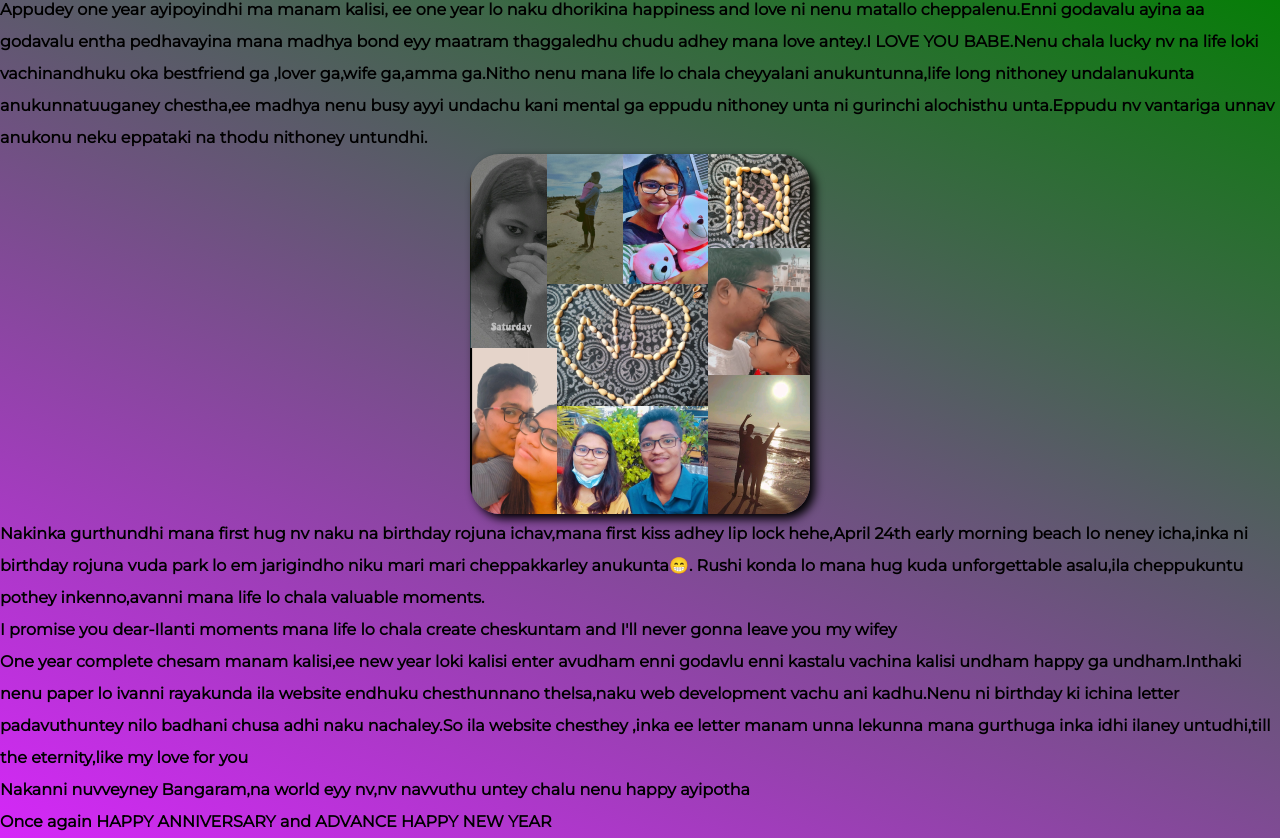
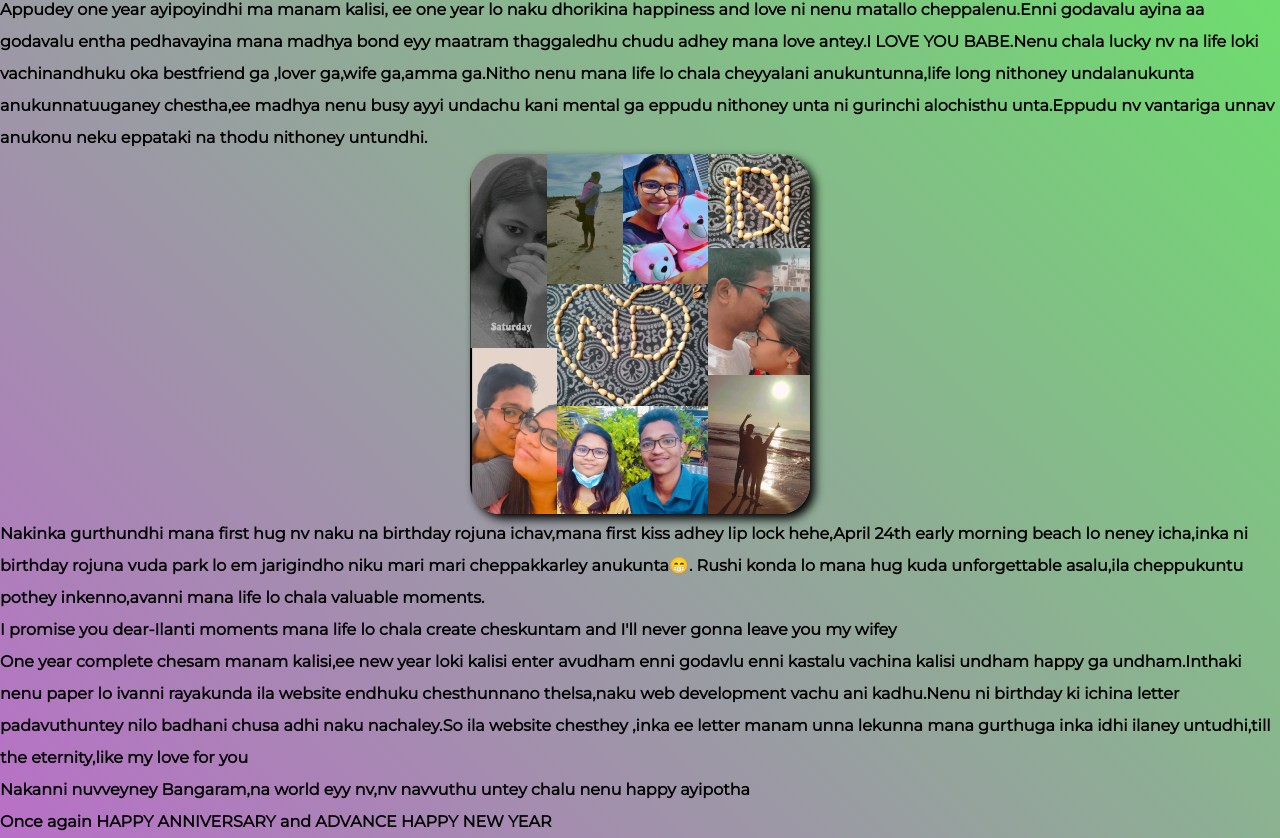
Before and after one commit to ND-2004/saranghae, a plain HTML site: page index.html in a window 1280 px wide. Shown: the part 44-882 px from the top of the page. Drawn offline with Linux system fonts and the light colour scheme.

Commit message:
Update styles.css

```diff
--- a/styles.css
+++ b/styles.css
@@ -7,7 +7,7 @@ p{
     font-family: Montserrat;
 }
 .I{
-    background-image: -webkit-linear-gradient(65deg,rgba(208, 10, 248, 0.882),green);
+    background-image: -webkit-linear-gradient(45deg,rgba(175, 92, 192, 0.882),rgb(108, 223, 108));
 }
 img{
     /* margin-left: 9px; */
```
